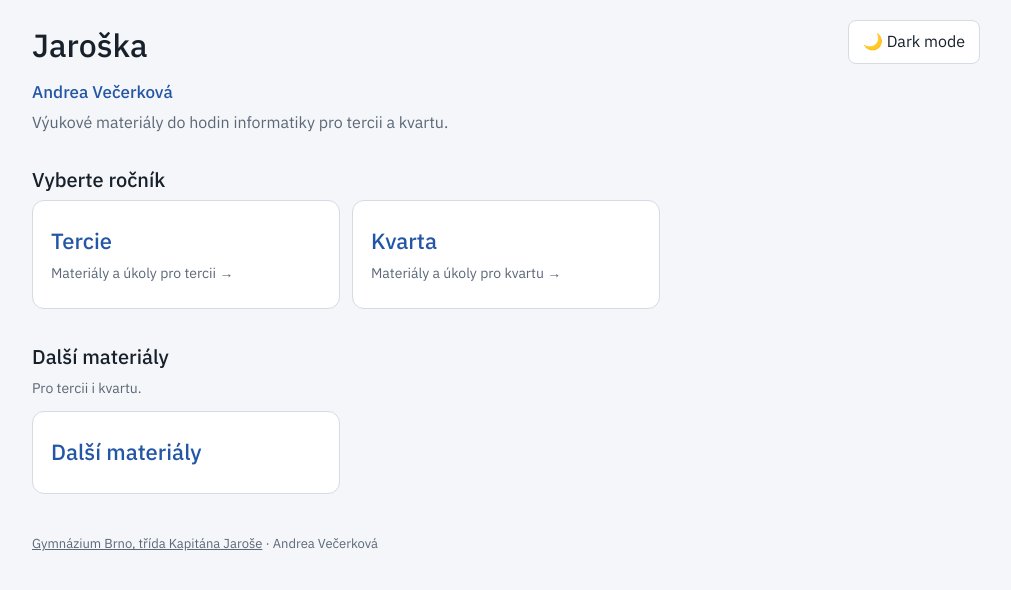
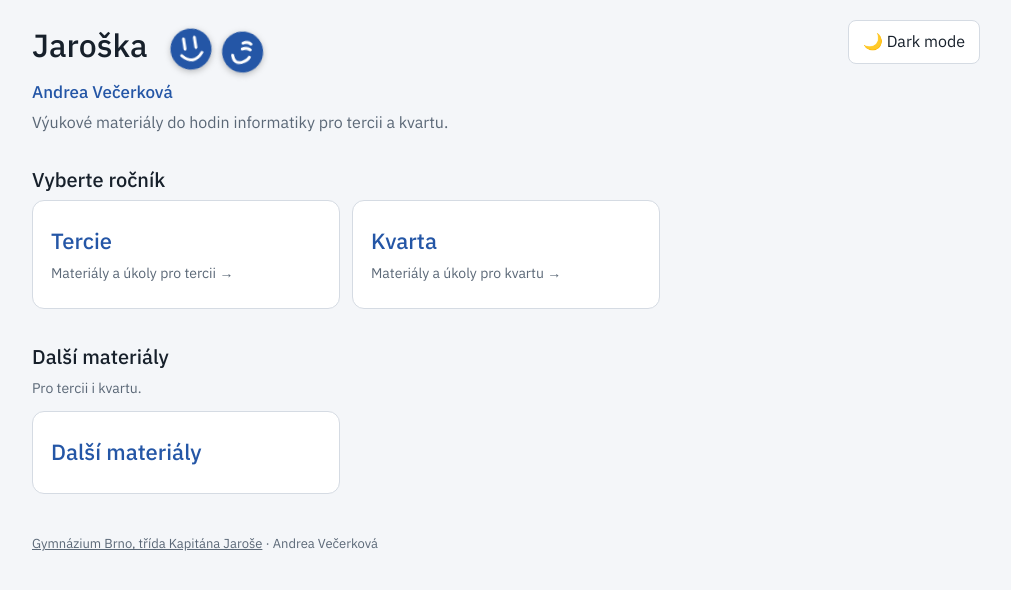
Before and after one commit to andreavecerkova/jaroska, a plain HTML site: page index.html in a window 1280 px wide. Shown: the whole page, without its empty margins (134-1145 px from the left). Drawn offline with Linux system fonts and the light colour scheme.

Commit message:
Update index.html

```diff
--- a/index.html
+++ b/index.html
@@ -21,6 +21,12 @@ body{margin:0;background:var(--bg);color:var(--ink);font:400 16px/1.6 "IBM Plex
 main{max-width:980px;margin:0 auto;padding:20px 16px 40px}
 .top{display:flex;gap:12px;align-items:flex-start;justify-content:space-between;margin:0 0 8px}
 h1{font-size:32px;font-weight:500;margin:0}
+.stickers{display:inline-flex;gap:8px;vertical-align:middle;margin-left:14px}
+.sticker{width:44px;height:44px;filter:drop-shadow(0 2px 3px rgba(0,0,0,.25))}
+.sticker:nth-child(1){transform:rotate(-9deg)}
+.sticker:nth-child(2){transform:rotate(7deg) translateY(3px)}
+.sticker circle{fill:var(--acc)}
+.sticker path{fill:none;stroke:var(--card);stroke-width:4;stroke-linecap:round;stroke-linejoin:round}
 .author{margin:0 0 4px;font-size:17px;font-weight:500;color:var(--acc)}
 .sub{color:var(--muted);margin:0 0 28px;max-width:60ch}
 button{font:inherit;border:1px solid var(--line);background:var(--card);color:var(--ink);border-radius:8px;padding:8px 14px;cursor:pointer;white-space:nowrap;flex:none}
@@ -44,7 +50,11 @@ footer a:hover{color:var(--acc)}
 <body>
 <main>
 <div class="top">
-  <h1>Jaroška</h1>
+  <h1>Jaroška <span class="stickers" aria-hidden="true">
+    <svg class="sticker" viewBox="0 0 60 60"><circle cx="30" cy="30" r="28"/><path d="M22 15v14M37 15v14M16 37Q30 53 44 37"/></svg>
+    <svg class="sticker" viewBox="0 0 60 60"><circle cx="30" cy="30" r="28"/><path d="M29 18q6-3 11 0M29 26q6-3 11 0M17 36q3 12 14 8q7-3 9-8"/></svg>
+  </span></h1>
+  <!-- <h1>Jaroška</h1> -->
   <button id="theme" type="button" aria-label="Toggle light/dark mode"></button>
 </div>
 <p class="author">Andrea Večerková</p>
```
